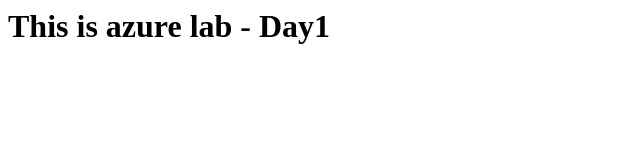
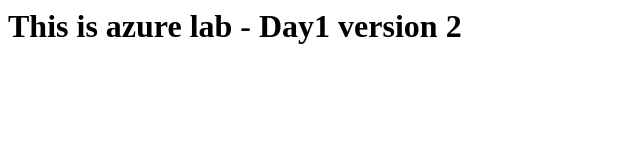
Before and after one commit to ppatil14/azurelab, a plain HTML site: page index.html in a window 1280 px wide. Shown: the whole page, without its empty margins (0-640 px from the left). Drawn offline with Linux system fonts and the light colour scheme.

Commit message:
Update index.html

```diff
--- a/index.html
+++ b/index.html
@@ -1,3 +1,3 @@
 <html>
-<h1>This is azure lab - Day1 </h1>
+<h1>This is azure lab - Day1 version 2 </h1>
 </html>
```
